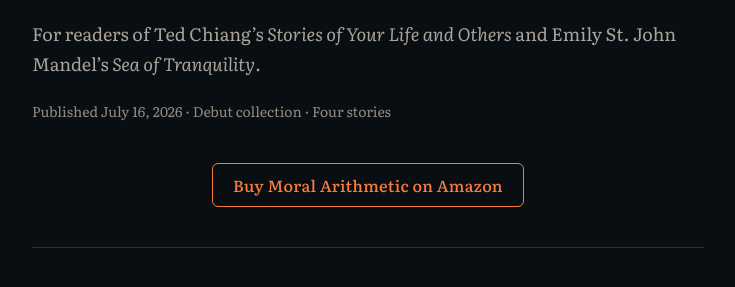
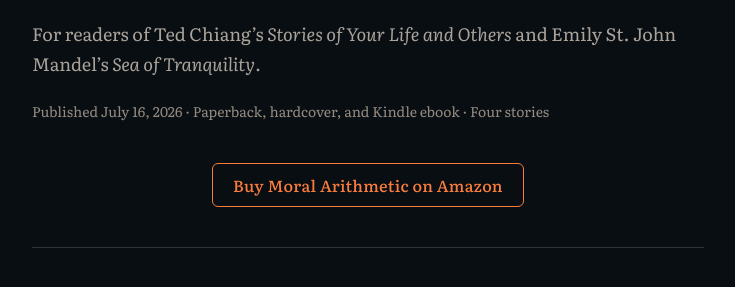
Before and after one commit to thmercer/thmercer.github.io, a Jekyll site: the page built from moral-arithmetic.md, in a window 1280 px wide and 900 px high, scrolled down 2296 px. Shown: the part 159-446 px from the top of the window, without its empty margins (272-1007 px from the left). Built offline with Jekyll 4.4.1, drawn with Linux system fonts in a browser that asks for light colours; part of the change alters nothing that is shown.

Commit message:
Moral Arithmetic: paperback, hardcover and Kindle editions on the page and as workExample with ISBNs
Co-Authored-By: Claude Opus 5.5 <noreply@anthropic.com>
Claude-Session: https://claude.ai/code/session_01UGgbKhWs8uxG8VPcvzfCRy

```diff
--- a/_includes/jsonld.html
+++ b/_includes/jsonld.html
@@ -48,7 +48,7 @@
 {%- assign main_id = canonical | append: '#book' -%}
 {%- assign pub = site.data.publications | where: "title", page.book.publication | first -%}
 {%- if page.book.same_as -%}{%- assign book_same_as = page.book.same_as -%}{%- elsif pub.url -%}{%- assign book_same_as = pub.url | split: "|" -%}{%- else -%}{%- assign book_same_as = nil -%}{%- endif -%}
-{"@type":"Book","@id":{{ main_id | jsonify }},"name":{{ page.book.name | default: pub.title | jsonify }}{% if page.book.alternate_name %},"alternateName":{{ page.book.alternate_name | jsonify }}{% endif %},"author":{"@id":{{ person_id | jsonify }}},"url":{{ canonical | jsonify }},"inLanguage":"en"{% if pub.date %},"datePublished":{{ pub.date | date: "%Y-%m-%d" | jsonify }}{% endif %}{% if pub.cover %},"image":{{ pub.cover | absolute_url | jsonify }}{% endif %},"description":{{ pub.hook | default: seo_description | jsonify }}{% if page.book.genre %},"genre":{{ page.book.genre | jsonify }}{% endif %}{% if page.book.free != nil %},"isAccessibleForFree":{{ page.book.free }}{% endif %}{% if book_same_as %},"sameAs":{{ book_same_as | jsonify }}{% endif %}{% if page.book.parts and page.book.parts.size > 0 %},"hasPart":[{% for part in page.book.parts %}{"@type":"ShortStory","name":{{ part | jsonify }},"author":{"@id":{{ person_id | jsonify }}}}{% unless forloop.last %},{% endunless %}{% endfor %}]{% endif %}}
+{"@type":"Book","@id":{{ main_id | jsonify }},"name":{{ page.book.name | default: pub.title | jsonify }}{% if page.book.alternate_name %},"alternateName":{{ page.book.alternate_name | jsonify }}{% endif %},"author":{"@id":{{ person_id | jsonify }}},"url":{{ canonical | jsonify }},"inLanguage":"en"{% if pub.date %},"datePublished":{{ pub.date | date: "%Y-%m-%d" | jsonify }}{% endif %}{% if pub.cover %},"image":{{ pub.cover | absolute_url | jsonify }}{% endif %},"description":{{ pub.hook | default: seo_description | jsonify }}{% if page.book.genre %},"genre":{{ page.book.genre | jsonify }}{% endif %}{% if page.book.free != nil %},"isAccessibleForFree":{{ page.book.free }}{% endif %}{% if book_same_as %},"sameAs":{{ book_same_as | jsonify }}{% endif %}{% if page.book.editions and page.book.editions.size > 0 %},"workExample":[{% for ed in page.book.editions %}{"@type":"Book","bookFormat":{{ 'https://schema.org/' | append: ed.format | jsonify }}{% if ed.isbn %},"isbn":{{ ed.isbn | jsonify }}{% endif %},"inLanguage":"en","author":{"@id":{{ person_id | jsonify }}}}{% unless forloop.last %},{% endunless %}{% endfor %}]{% endif %}{% if page.book.parts and page.book.parts.size > 0 %},"hasPart":[{% for part in page.book.parts %}{"@type":"ShortStory","name":{{ part | jsonify }},"author":{"@id":{{ person_id | jsonify }}}}{% unless forloop.last %},{% endunless %}{% endfor %}]{% endif %}}
 {%- endif -%}
 {%- endcapture -%}
 
--- a/moral-arithmetic.md
+++ b/moral-arithmetic.md
@@ -18,6 +18,14 @@ book:
     - "Capture Value"
     - "What We Made"
     - "A Reasonable Person Waits"
+  # Editions on sale (ISBNs from printing-press books/moral-arithmetic
+  # metadata). Each becomes a workExample in the Book JSON-LD.
+  editions:
+    - format: "Paperback"
+      isbn: "9798199241090"
+    - format: "Hardcover"
+      isbn: "9798199718233"
+    - format: "EBook"
 # Trailer: the embed reads it, and jsonld.html emits a VideoObject from it.
 # upload_date is the YouTube upload (literary-agent trailers.md).
 trailer:
@@ -77,10 +85,8 @@ trailer:
 <h2 id="ma-about-title" class="collection-stories-label">About the book</h2>
 {% comment %}
   Back-cover copy, verbatim from printing-press books/moral-arithmetic/blurb.md.
-  TODO(author): formats line. The print build has paperback (ISBN
-  9798199241090) and hardcover (ISBN 9798199718233) metadata. Confirm which
-  editions are live, and whether there's a review or blurb to quote, before
-  adding them here or to the Book JSON-LD (isbn, bookFormat, offers).
+  TODO(author): a review or blurb to quote, if you get one. Retail links
+  for other stores go here and in book.editions once the book goes wide.
 {% endcomment %}
 <div class="collection-about-text" markdown="1">
 
@@ -93,7 +99,7 @@ Naomi is a postdoc cataloguing a defunct radio telescope program when she finds
 For readers of Ted Chiang's *Stories of Your Life and Others* and Emily St. John Mandel's *Sea of Tranquility*.
 
 </div>
-<p class="collection-about-meta">Published {{ ma.date | date: "%B %-d, %Y" }} &middot; Debut collection &middot; Four stories</p>
+<p class="collection-about-meta">Published {{ ma.date | date: "%B %-d, %Y" }} &middot; Paperback, hardcover, and Kindle ebook &middot; Four stories</p>
 </section>
 
 <div class="collection-cta">
```
Also changed, not shown: README.md.
